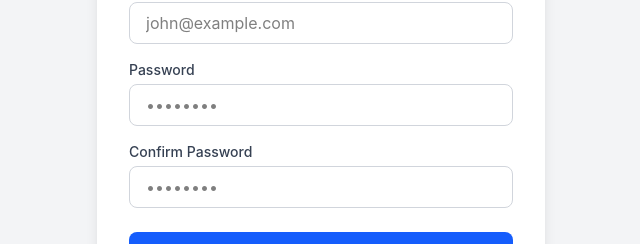
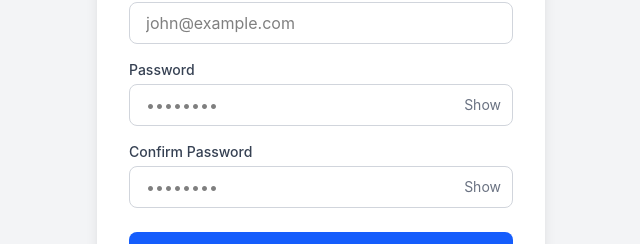
Before and after one commit to KMohammedsadiq/Dynamic-Pricing-Optimization-and-Revenue-Intelligence-Platform-K_Mohammad_Sadik, a React app in the folder frontend/: page /register in a window 1280 px wide. Shown: the part 344-588 px from the top of the page, without its empty margins (319-959 px from the left). Built offline with nearby package versions, Linux system fonts and the light colour scheme; the HTML template or start-up script is replaced by a standard one.

Commit message:
Added logout and password toggle

```diff
--- a/frontend/src/layouts/MainLayout.jsx
+++ b/frontend/src/layouts/MainLayout.jsx
@@ -1,7 +1,10 @@
 import { Outlet, Link } from "react-router-dom";
-import { LayoutDashboard, Package, TrendingUp, BarChart3, LineChart } from "lucide-react";
+import { LayoutDashboard, Package, TrendingUp, BarChart3, LineChart, LogOut } from "lucide-react";
+import { logout, getUser } from "../utils/auth";
 
 export default function MainLayout() {
+  const user = getUser();
+
   return (
     <div className="min-h-screen bg-gray-50 flex">
       {/* Sidebar */}
@@ -31,6 +34,17 @@ export default function MainLayout() {
             <span>Analytics</span>
           </Link>
         </nav>
+
+        {/* Logout Button */}
+        <div className="p-4 border-t border-slate-700">
+          <button
+            onClick={logout}
+            className="flex items-center gap-3 px-4 py-3 w-full text-left text-red-400 hover:bg-slate-800 hover:text-red-300 rounded-lg transition-colors"
+          >
+            <LogOut size={20} />
+            <span>Log Out</span>
+          </button>
+        </div>
       </aside>
 
       {/* Main Content Area */}
@@ -39,8 +53,10 @@ export default function MainLayout() {
         <header className="h-16 bg-white border-b border-gray-200 flex items-center justify-between px-8">
           <h2 className="text-lg font-semibold text-gray-700">Enterprise Dashboard</h2>
           <div className="flex items-center gap-4">
-            <span className="text-sm text-gray-500">Admin User</span>
-            <div className="w-8 h-8 bg-blue-500 rounded-full"></div>
+            <span className="text-sm text-gray-700 font-medium">{user ? user.full_name : "Admin User"}</span>
+            <div className="w-8 h-8 bg-blue-500 rounded-full text-white flex items-center justify-center font-bold">
+              {user ? user.full_name.charAt(0).toUpperCase() : "A"}
+            </div>
           </div>
         </header>
 
--- a/frontend/src/pages/Register.jsx
+++ b/frontend/src/pages/Register.jsx
@@ -108,8 +108,26 @@ export default function Register() {
         <form onSubmit={handleSubmit}>
           <Input label="Full Name" name="fullName" placeholder="John Doe" value={formData.fullName} onChange={handleChange} error={errors.fullName} />
           <Input label="Email Address" name="email" type="email" placeholder="john@example.com" value={formData.email} onChange={handleChange} error={errors.email} />
-          <Input label="Password" name="password" type="password" placeholder="••••••••" value={formData.password} onChange={handleChange} error={errors.password} />
-          <Input label="Confirm Password" name="confirmPassword" type="password" placeholder="••••••••" value={formData.confirmPassword} onChange={handleChange} error={errors.confirmPassword} />
+          <Input
+            label="Password"
+            name="password"
+            type="password"
+            placeholder="••••••••"
+            value={formData.password}
+            onChange={handleChange}
+            error={errors.password}
+            allowToggle={true}
+          />
+          <Input
+            label="Confirm Password"
+            name="confirmPassword"
+            type="password"
+            placeholder="••••••••"
+            value={formData.confirmPassword}
+            onChange={handleChange}
+            error={errors.confirmPassword}
+            allowToggle={true}
+          />
 
           <div className="mt-6">
             <Button type="submit" fullWidth disabled={loading}>
```
